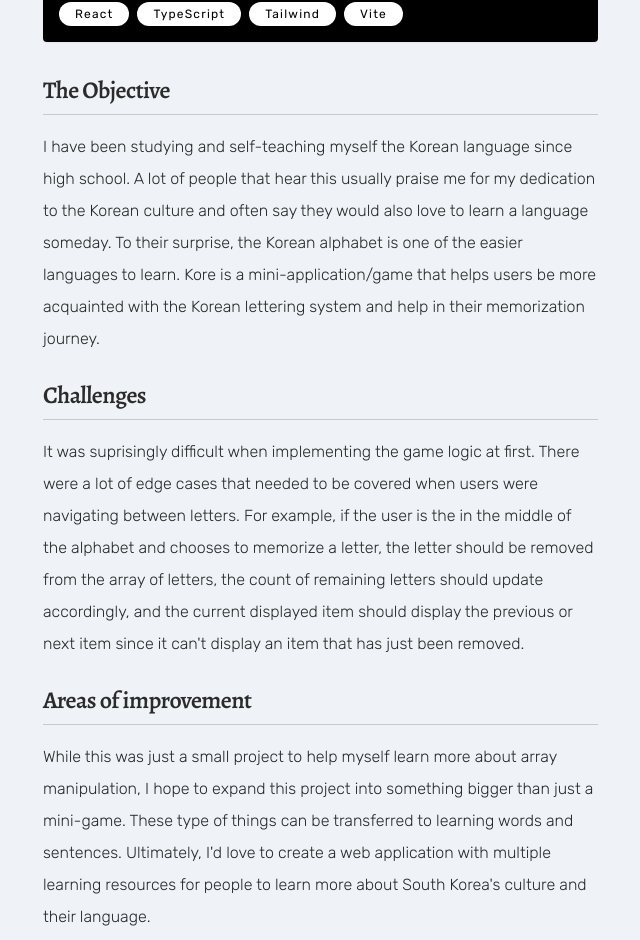
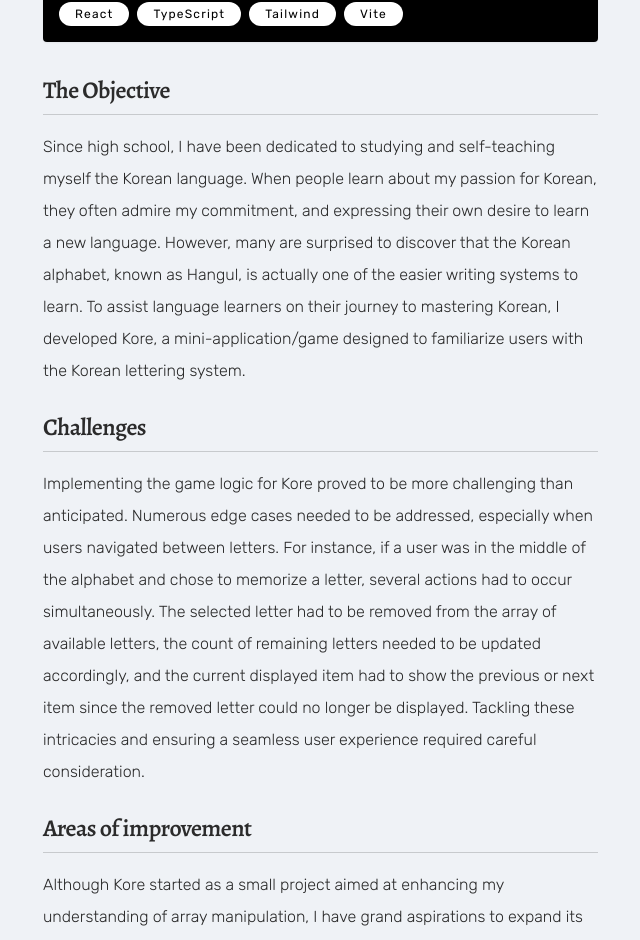
Before and after one commit to Yezo/portfolio-v2, a Next.js app: page /projects/kore in a window 1280 px wide. Shown: the part 520-1460 px from the top of the page, without its empty margins (299-939 px from the left). Built offline with nearby package versions, Linux system fonts and the light colour scheme; a web font is replaced by a local one.

Commit message:
update kore case study

```diff
--- a/src/app/projects/kore/page.tsx
+++ b/src/app/projects/kore/page.tsx
@@ -40,17 +40,17 @@ export default function KorePage() {
       <section className="mt-8 space-y-6">
         <div>
           <TitleH2>The Objective</TitleH2>
-          <Paragraph>{`I have been studying and self-teaching myself the Korean language since high school. A lot of people that hear this usually praise me for my dedication to the Korean culture and often say they would also love to learn a language someday. To their surprise, the Korean alphabet is one of the easier languages to learn. Kore is a mini-application/game that helps users be more acquainted with the Korean lettering system and help in their memorization journey. `}</Paragraph>
+          <Paragraph>{`Since high school, I have been dedicated to studying and self-teaching myself the Korean language. When people learn about my passion for Korean, they often admire my commitment, and expressing their own desire to learn a new language. However, many are surprised to discover that the Korean alphabet, known as Hangul, is actually one of the easier writing systems to learn. To assist language learners on their journey to mastering Korean, I developed Kore, a mini-application/game designed to familiarize users with the Korean lettering system.`}</Paragraph>
         </div>
 
         <div>
           <TitleH2>Challenges</TitleH2>
-          <Paragraph>{`It was suprisingly difficult when implementing the game logic at first. There were a lot of edge cases that needed to be covered when users were navigating between letters. For example, if the user is the in the middle of the alphabet and chooses to memorize a letter, the letter should be removed from the array of letters, the count of remaining letters should update accordingly, and the current displayed item should display the previous or next item since it can't display an item that has just been removed. `}</Paragraph>
+          <Paragraph>{`Implementing the game logic for Kore proved to be more challenging than anticipated. Numerous edge cases needed to be addressed, especially when users navigated between letters. For instance, if a user was in the middle of the alphabet and chose to memorize a letter, several actions had to occur simultaneously. The selected letter had to be removed from the array of available letters, the count of remaining letters needed to be updated accordingly, and the current displayed item had to show the previous or next item since the removed letter could no longer be displayed. Tackling these intricacies and ensuring a seamless user experience required careful consideration.`}</Paragraph>
         </div>
 
         <div>
           <TitleH2>Areas of improvement</TitleH2>
-          <Paragraph>{`While this was just a small project to help myself learn more about array manipulation, I hope to expand this project into something bigger than just a mini-game. These type of things can be transferred to learning words and sentences. Ultimately, I'd love to create a web application with multiple learning resources for people to learn more about South Korea's culture and their language.`}</Paragraph>
+          <Paragraph>{`Although Kore started as a small project aimed at enhancing my understanding of array manipulation, I have grand aspirations to expand its scope beyond a simple mini-game. I envision transforming this project into a comprehensive web application that offers a plethora of learning resources, enabling users to delve deeper into South Korea's rich culture and language. One potential avenue for expansion is going beyond just learning the alphabet and help users with word and sentence learning. `}</Paragraph>
         </div>
       </section>
 
```
